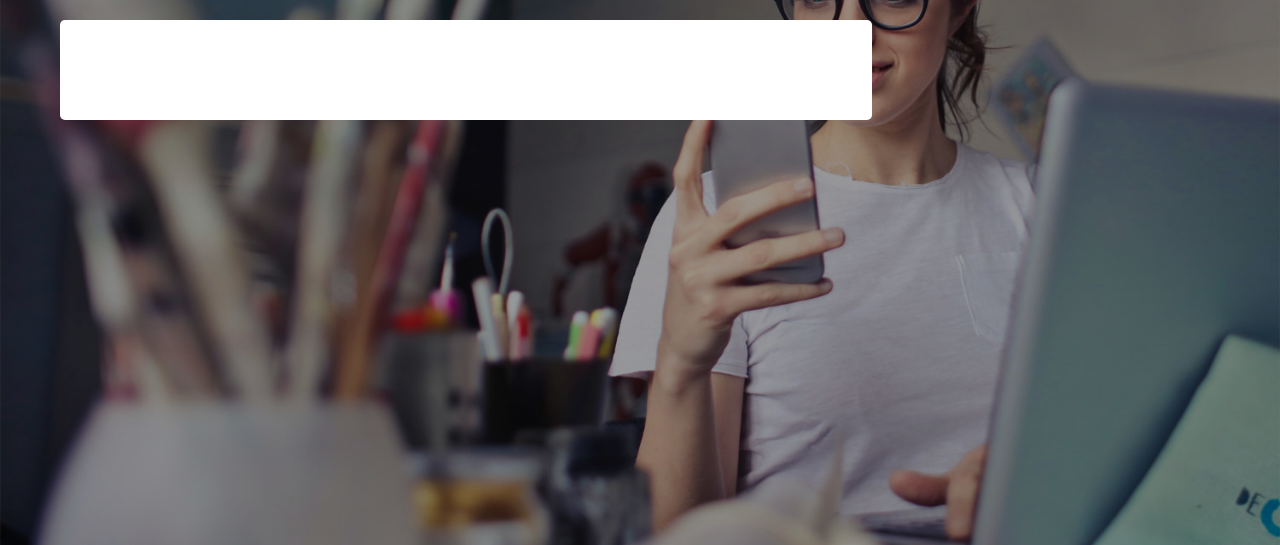
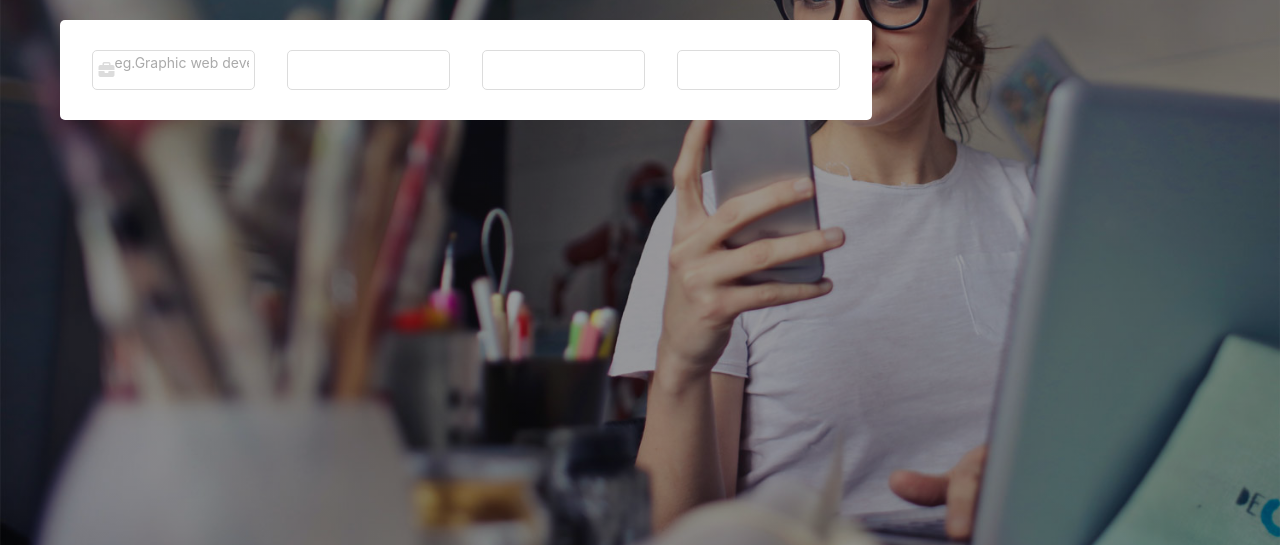
Before and after one commit to 023binit/job-portal-template, a plain HTML site: page index.html in a window 1280 px wide. Shown: the part 255-800 px from the top of the page. Drawn offline with nearby package versions, Linux system fonts and the light colour scheme.

Commit message:
fontawesome icon implementation

```diff
--- a/index.html
+++ b/index.html
@@ -33,7 +33,8 @@
         <div class="search-box-section">
          <div class="search-box">
           <div class="search-box--item-1">
-
+            <i class="fas fa-briefcase" style="color: #dcdcdc"></i>
+            <p>eg.Graphic web developer</p>
           </div>
           <div class="search-box--item-2">
 
--- a/style.css
+++ b/style.css
@@ -84,4 +84,39 @@
    width: 70%;
    margin-top: 30px;
    border-radius: 5px;
+   align-items: center;
+   display: flex;
+   justify-content: space-evenly;
 }
+.search-box--item-1{
+   height: 40px;
+   width: 20%;
+   border: 1px solid #DCDCDC;
+   border-radius: 5px;
+   display: flex;
+   align-items: center;
+   padding: 0px 5px 0px 5px;
+}
+.search-box--item-1 p {
+   font-size: 14px !important;
+   color: #aaa !important;
+   overflow:hidden; white-space: nowrap;
+}
+.search-box--item-2{
+   height: 40px;
+   width: 20%;
+   border: 1px solid #DCDCDC;
+   border-radius: 5px;
+}
+.search-box--item-3{
+   height: 40px;
+   width: 20%;
+   border: 1px solid #DCDCDC;
+   border-radius: 5px;
+}
+.search-box--item-4{
+   height: 40px;
+   width: 20%;
+   border: 1px solid #DCDCDC;
+   border-radius: 5px;
+}
```
